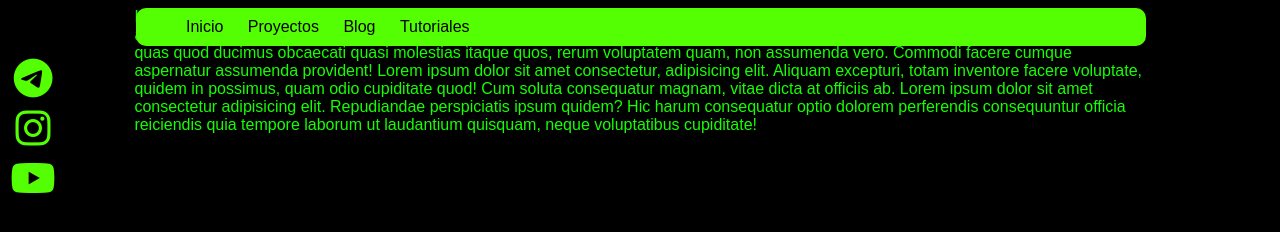
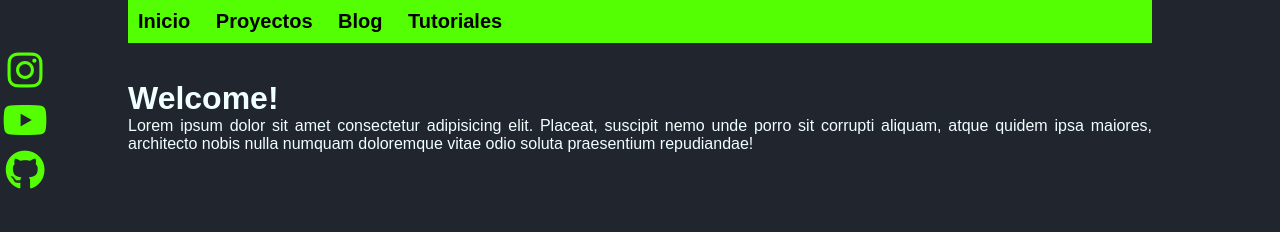
Before and after one commit to Calebsenm/MyWeb.github.io, a plain HTML site: page index.html in a window 1280 px wide. Shown: the top 232 px of the page. Drawn offline with Linux system fonts and the light colour scheme.

Commit message:
se ajusta la plantilla esta lista para agregar contenido

```diff
--- a/estilo.css
+++ b/estilo.css
@@ -1,5 +1,11 @@
+*{
+    margin: 0;
+    padding: 0;
+}
 .Supercaja{
     height: 2000px;
+    background-color: rgb(33, 37, 46);
+
 
 }
 
@@ -9,23 +15,21 @@ body{
     font-family: Arial, Helvetica, sans-serif;
     background-color: rgb(0, 0, 0);
 
+
 }
 
 
 .barra{
     background-color:rgb(84, 255, 4);
-   position: fixed;
-    border-radius: 10px 10px 10px 10px;
-    width: 78.9%;
+    position: fixed;
+    width: 80%;
     margin-left: 10%;
     margin-right: 10%;
-
-
-
-
+    font-size: 20px;
+    font-weight: 600;
 }
 .uls{
-    height: 100%;
+
     margin: 0;
 
 }
@@ -75,11 +79,22 @@ body{
 /* cuerpo de la pagina */
 .contenido{
 
-    height: 1000px;
-
+    height: 100%;
     width: 80%;
     margin-left: 10%;
     margin-right: 10%;
-    border-radius: 10px 10px 10px 10px;
-    color: rgb(21, 255, 0);
+
 }
+.contenido2{
+    width: 100%;
+    height: 80px;
+}
+
+.CajaMadre{
+    color: azure;
+    text-align: justify;
+}
+.MiniCaja{
+
+
+}
--- a/index.html
+++ b/index.html
@@ -4,7 +4,7 @@
     <meta charset="UTF-8">
     <meta http-equiv="X-UA-Compatible" content="IE=edge">
     <meta name="viewport" content="width=device-width, initial-scale=1.0">
-    <title>Document</title>
+    <title>Clebsenm</title>
     <link rel="stylesheet" href="estilo.css">
     <link rel="stylesheet" href="iconos/css/all.min.css">
 </head>
@@ -21,24 +21,48 @@
         </div>
 
         <div class="iconos2">
+
+            <div  class="iconos">
+                <a href="">
+                    <i class="fa-brands fa-instagram icono"></i>
+                </a>
+
+            </div>
+
+            <div  class="iconos">
+                <a href="">
+                    <i class="fa-brands fa-youtube icono"></i>
+                </a>
+            </div>
+
             <div class="iconos">
-                <i class="icono fa-brands fa-telegram icono"></i>
-            </div>
-            <div  class="iconos">
-                <i class="fa-brands fa-instagram icono"></i>
-            </div>
-            <div  class="iconos">
-                <i class="fa-brands fa-youtube icono"></i>
+                <a href="">
+                    <i class="fa-brands fa-github icono"></i>
+                </a>
 
             </div>
 
         </div>
 
         <div class="contenido">
-            Lorem, ipsum dolor sit amet consectetur adipisicing elit. Velit dolores ipsa minus magnam, sit maxime eaque veniam natus. Quam ab aliquid assumenda tempora. Placeat debitis illum, amet autem magni voluptates.
-            Lorem ipsum, dolor sit amet consectetur adipisicing elit. Animi officiis quas quod ducimus obcaecati quasi molestias itaque quos, rerum voluptatem quam, non assumenda vero. Commodi facere cumque aspernatur assumenda provident!
-            Lorem ipsum dolor sit amet consectetur, adipisicing elit. Aliquam excepturi, totam inventore facere voluptate, quidem in possimus, quam odio cupiditate quod! Cum soluta consequatur magnam, vitae dicta at officiis ab.
-            Lorem ipsum dolor sit amet consectetur adipisicing elit. Repudiandae perspiciatis ipsum quidem? Hic harum consequatur optio dolorem perferendis consequuntur officia reiciendis quia tempore laborum ut laudantium quisquam, neque voluptatibus cupiditate!
+            <div class="contenido2">
+
+
+                rtrtr
+            </div>
+            <div class="CajaMadre">
+                <div>
+                    <h1 class="">
+                        Welcome!
+                    </h1>
+                </div>
+                <div class="MiniCaja">
+                    Lorem ipsum dolor sit amet consectetur adipisicing elit. Placeat, suscipit nemo unde porro sit corrupti aliquam, atque quidem ipsa maiores, architecto nobis nulla numquam doloremque vitae odio soluta praesentium repudiandae!
+                </div>
+
+            </div>
+
+
 
         </div>
 
```
Also changed, not shown: blog.html (+51 -10 lines), proyectos.html (+45 -7 lines), tutoriales.html (+50 -9 lines).
